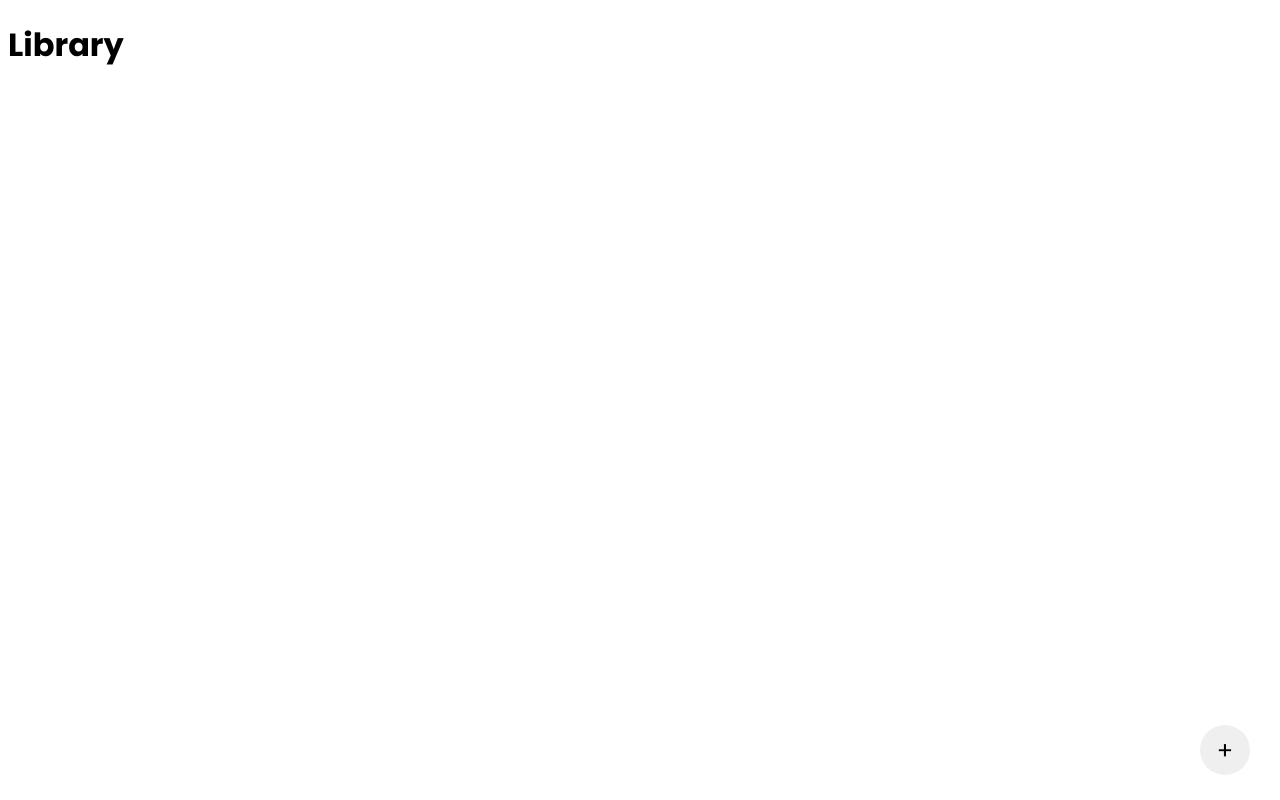
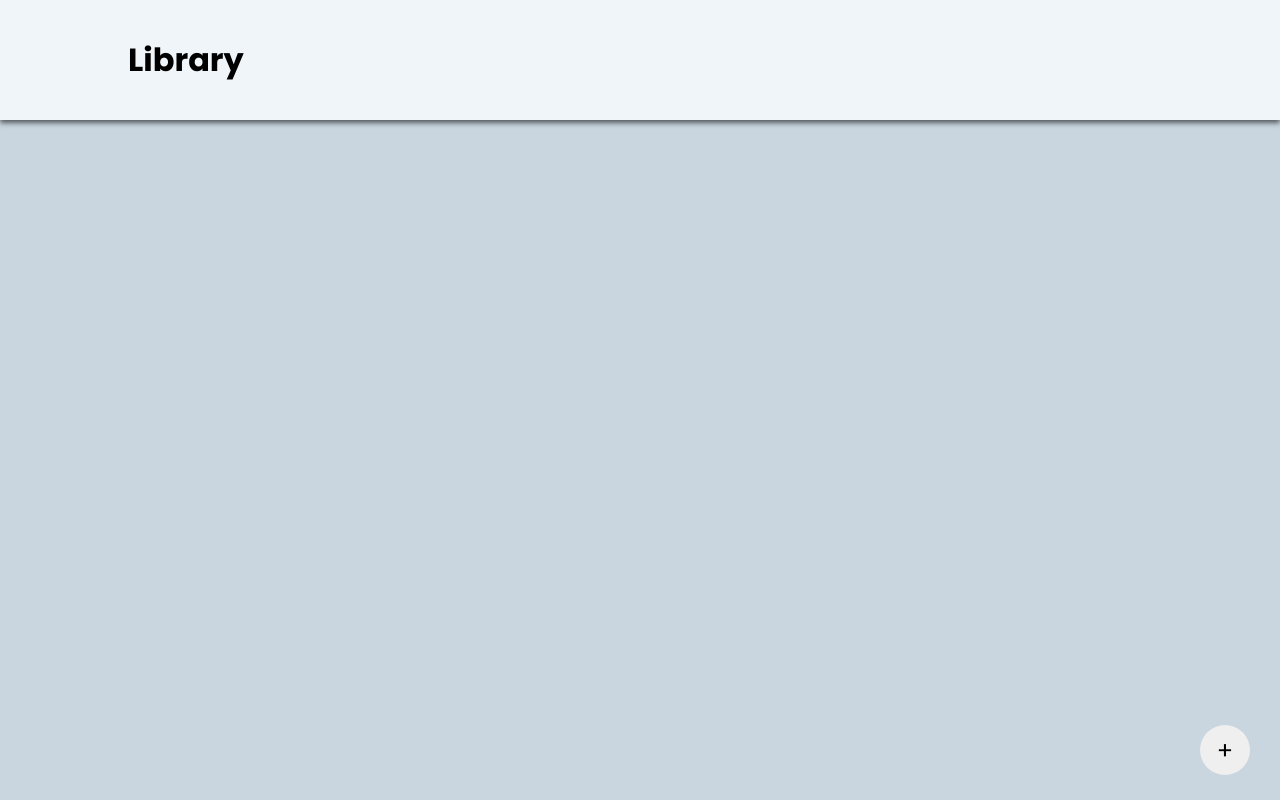
Before and after one commit to AbdulMoeez060/library, a plain HTML site: page index.html in a window 1280 px wide. Drawn offline with Linux system fonts and the light colour scheme.

Commit message:
add header stylr

```diff
--- a/style.css
+++ b/style.css
@@ -1,10 +1,28 @@
 @import url('https://fonts.googleapis.com/css2?family=Poppins:wght@300;400;500;600;700;800&family=Roboto:ital,wght@0,400;0,700;0,900;1,300;1,500&display=swap');
 *{
     font-family: 'Poppins', sans-serif;
+    margin: 0;
+    padding: 0;
 }
 h3{
     padding: 0;
     margin: 0;
+}
+
+header{
+    background-color: #F0F5F9;
+    height: 15vh;
+    display: flex;
+    align-items: center;
+    justify-content: space-between;
+    padding-left: 10%;
+    font-weight: 500;
+    box-shadow: 0px 3px 5px 0px rgba(0,0,0,0.58);
+    -webkit-box-shadow: 0px 3px 5px 0px rgba(0,0,0,0.58);
+    -moz-box-shadow: 0px 3px 5px 0px rgba(0,0,0,0.58);
+}
+body{
+    background-color: #C9D6DF;
 }
 
 .trigger,.close{
```
